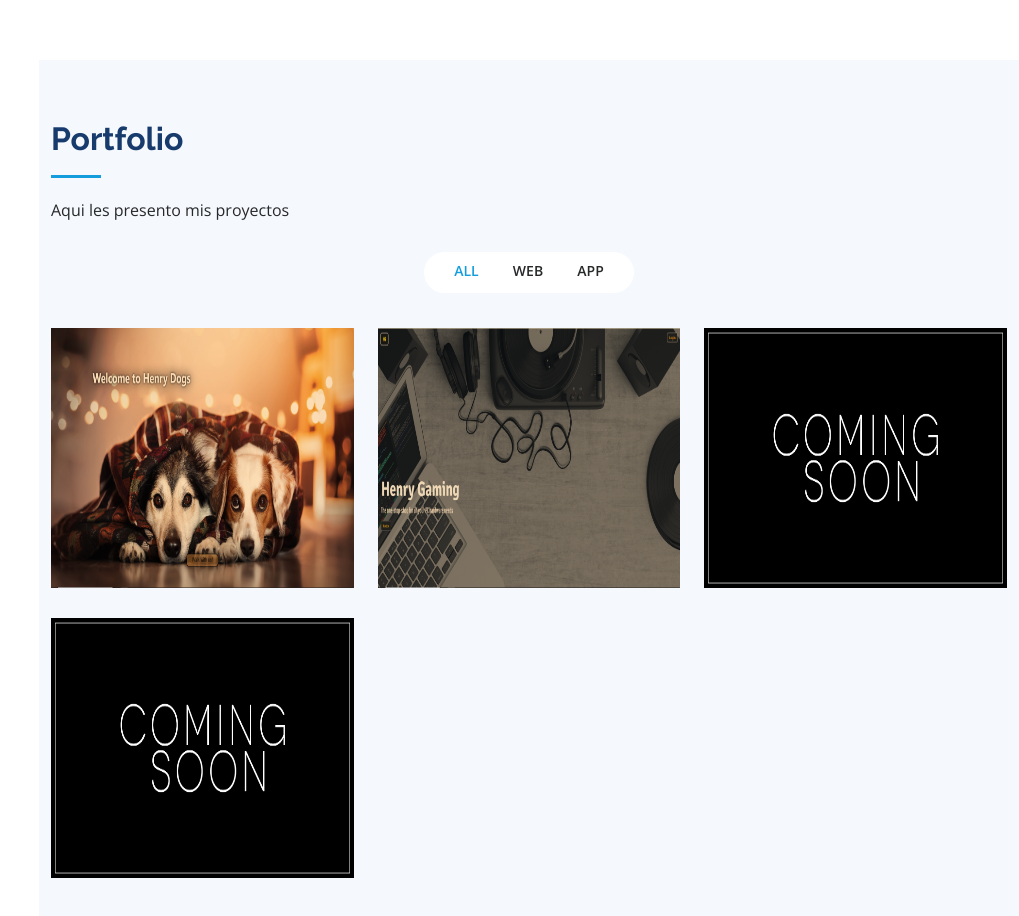
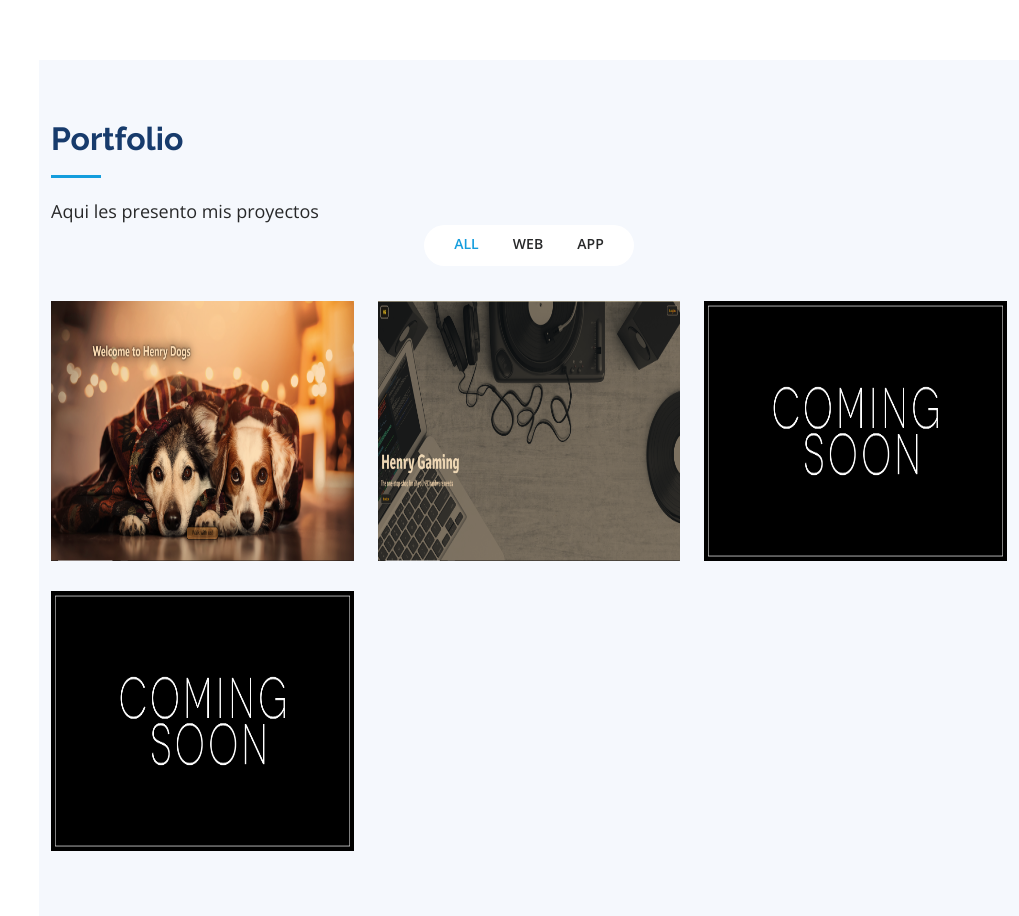
Before and after one commit to pablocana/portafolio-b, a plain HTML site: page iPortfolio/index.html in a window 1280 px wide. Shown: the part 2980-3896 px from the top of the page, without its empty margins (261-1280 px from the left). Drawn offline with nearby package versions, Linux system fonts and the light colour scheme.

Commit message:
cambios portafolio2

```diff
--- a/iPortfolio/index.html
+++ b/iPortfolio/index.html
@@ -325,11 +325,10 @@
     <section id="portfolio" class="portfolio section-bg">
       <div class="container">
 
-        <div class="section-title">
+        <div class="section-title" style="margin-bottom: -30px;">
           <h2>Portfolio</h2>
-          <p>
-              Aqui les presento mis proyectos
-
+          <p style="font-size: large; color: hsla(#272829);">
+            Aqui les presento mis proyectos
           </p>
         </div>
 
```
